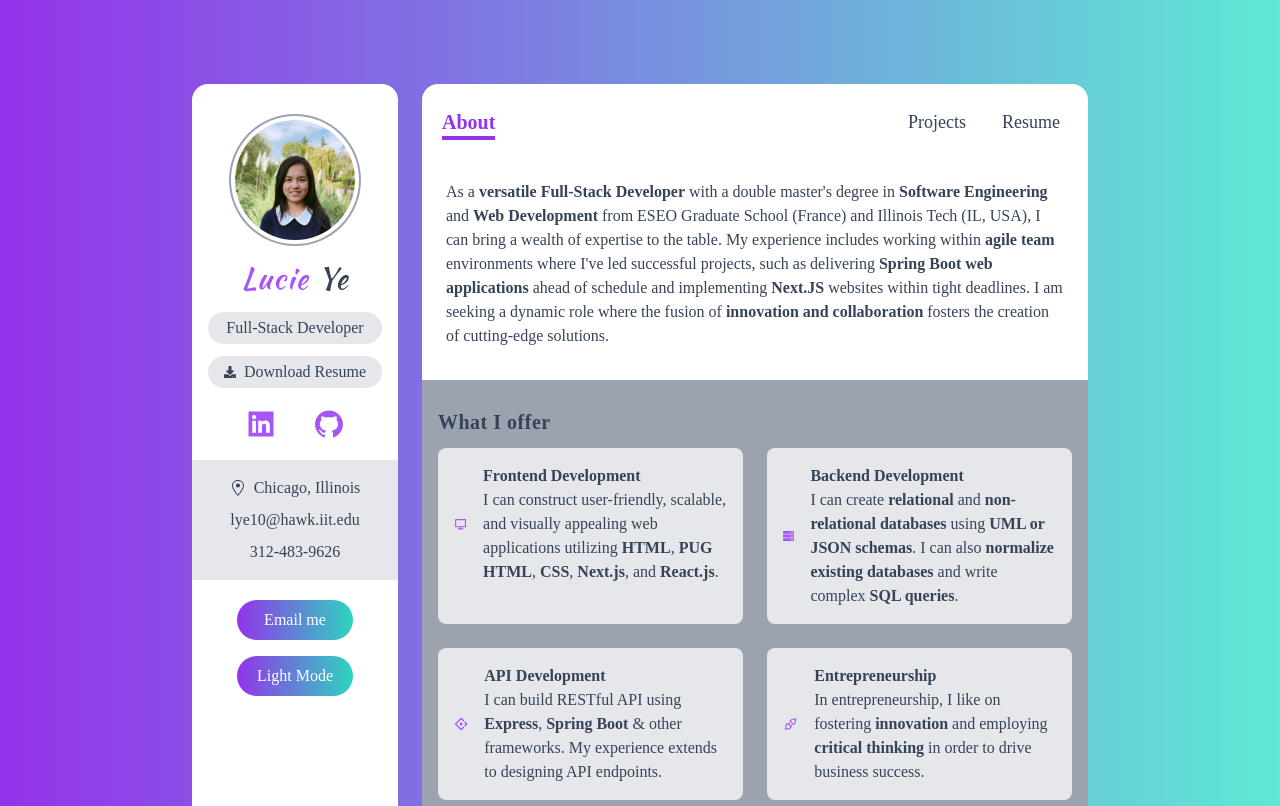
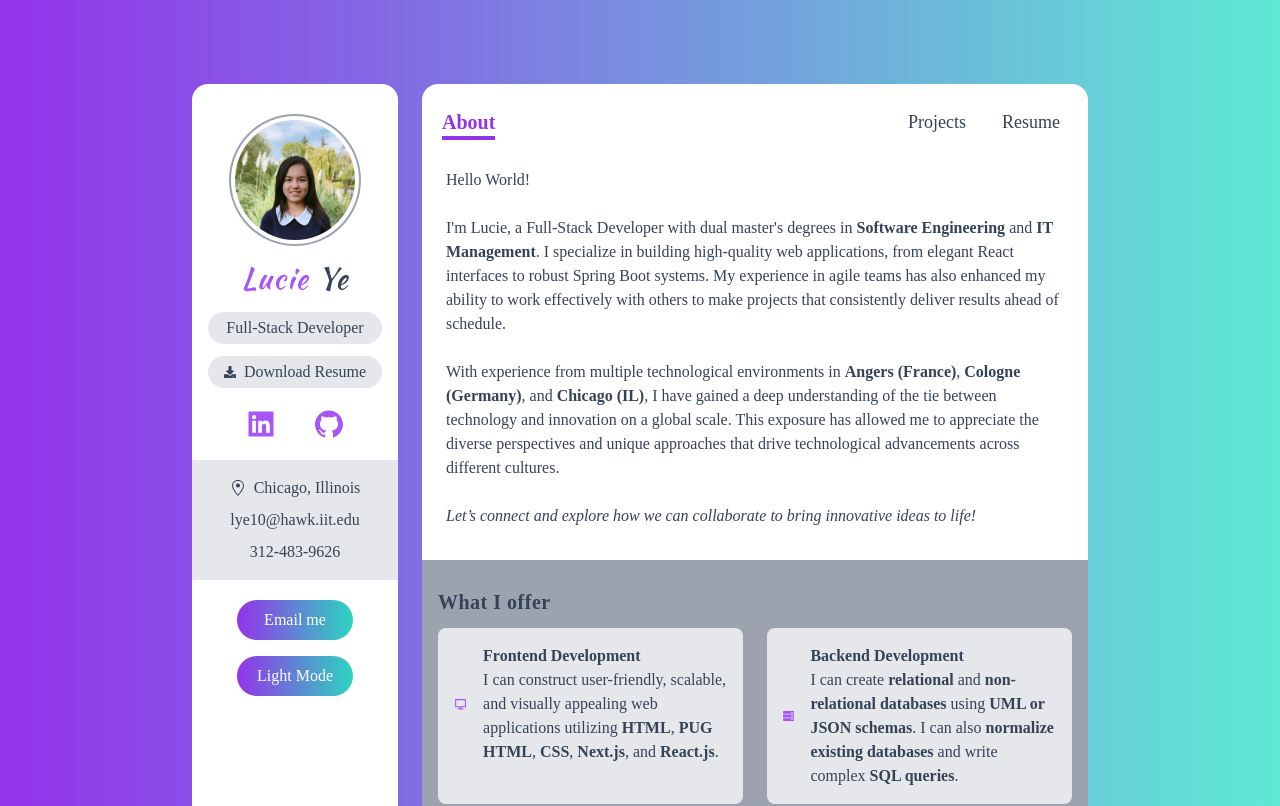
Before and after one commit to yelucie/fall2023-portfolio, a Next.js app: page / in a window 1280 px wide. Shown: the top 806 px of the page. Built offline with nearby package versions, Linux system fonts and the light colour scheme; a web font is replaced by a local one.

Commit message:
Updated bio

```diff
--- a/pages/index.tsx
+++ b/pages/index.tsx
@@ -19,11 +19,17 @@ const index: NextPage = () => {
         animate="animate"
         exit="exit"
       >
-        <h6 className="my-3 text-base font-medium">
-        As a <b>versatile Full-Stack Developer</b> with a double master&apos;s degree in <b>Software Engineering</b> and <b>Web Development</b> from ESEO Graduate School (France) and Illinois Tech (IL, USA),
-        I can bring a wealth of expertise to the table. My experience includes working within <b>agile team</b> environments
-        where I&apos;ve led successful projects, such as delivering <b>Spring Boot web applications</b> ahead of schedule and implementing <b>Next.JS</b> websites within tight deadlines.
-        I am seeking a dynamic role where the fusion of <b>innovation and collaboration</b> fosters the creation of cutting-edge solutions.
+        <h6 className="mb-3 text-base font-medium">
+          Hello World!
+          <br></br><br></br>
+          I&apos;m Lucie, a Full-Stack Developer with dual master&apos;s degrees in <strong>Software Engineering</strong> and <strong>IT Management</strong>.
+          I specialize in building high-quality web applications, from elegant React interfaces to robust Spring Boot systems.
+          My experience in agile teams has also enhanced my ability to work effectively with others to make projects that consistently deliver results ahead of schedule.
+          <br></br><br></br>
+          With experience from multiple technological environments in <strong>Angers (France)</strong>, <strong>Cologne (Germany)</strong>, and <strong>Chicago (IL)</strong>, I have gained a deep understanding of the tie between technology and innovation on a global scale.
+          This exposure has allowed me to appreciate the diverse perspectives and unique approaches that drive technological advancements across different cultures.
+          <br></br><br></br>
+          <i>Let’s connect and explore how we can collaborate to bring innovative ideas to life!</i>
         </h6>
         <div
           className="flex-grow p-4 mt-5 bg-gray-400 dark:bg-dark-100"
```
